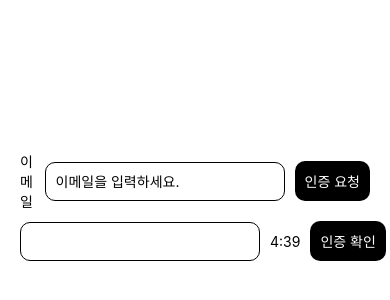
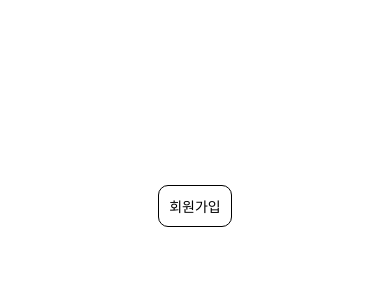
Before and after one commit to nakalicubae/Raincoat, a React Native app: screen /Start in a window 390 px wide. Shown: the part 216-516 px from the top of the page. Built offline with nearby package versions, Linux system fonts and the light colour scheme.

Commit message:
시작화면 임의로 만듦

```diff
--- a/App.js
+++ b/App.js
@@ -2,6 +2,7 @@ import React from "react";
 import "react-native-gesture-handler";
 import { NavigationContainer } from "@react-navigation/native";
 import { createStackNavigator } from "@react-navigation/stack";
+import Start from "./screens/Start";
 import SignUp from "./screens/SignUp";
 
 export default function App() {
@@ -9,7 +10,8 @@ export default function App() {
 
   return (
     <NavigationContainer>
-      <Stack.Navigator initialRouteName='SignUp' screenOptions = {{ headerShown: false }}>
+      <Stack.Navigator initialRouteName='Start' screenOptions = {{ headerShown: false }}>
+        <Stack.Screen name='Start' component={Start} />
         <Stack.Screen name='SignUp' component={SignUp} />
       </Stack.Navigator>
     </NavigationContainer>
--- a/screens/SignUp.js
+++ b/screens/SignUp.js
@@ -8,7 +8,7 @@ import {
   TextInput,
 } from "react-native";
 
-export default function Home({ navigation }) {
+export default function SignUp({ navigation }) {
   return (
     <View style={styles.container}>
       <StatusBar style="auto" />
--- /dev/null
+++ b/screens/Start.js
@@ -0,0 +1,40 @@
+import { StatusBar } from "expo-status-bar";
+import React, { useState } from "react";
+import {
+  StyleSheet,
+  Text,
+  View,
+  ScrollView,
+  TouchableOpacity,
+} from "react-native";
+
+export default function Start({ navigation }) {
+  return (
+    <View style={styles.container}>
+      <StatusBar style="auto" />
+
+      <TouchableOpacity
+        onPress={() => navigation.navigate("SignUp")}
+        style={styles.signUpBtn}
+      >
+        <Text>회원가입</Text>
+      </TouchableOpacity>
+    </View>
+  );
+}
+
+const styles = StyleSheet.create({
+  container: {
+    flex: 1,
+    justifyContent: "center",
+    alignItems: "center",
+    backgroundColor: "white",
+  },
+
+  signUpBtn: {
+    borderColor: "black",
+    borderWidth: 1,
+    borderRadius: 10,
+    padding: 10,
+  }
+});
```
